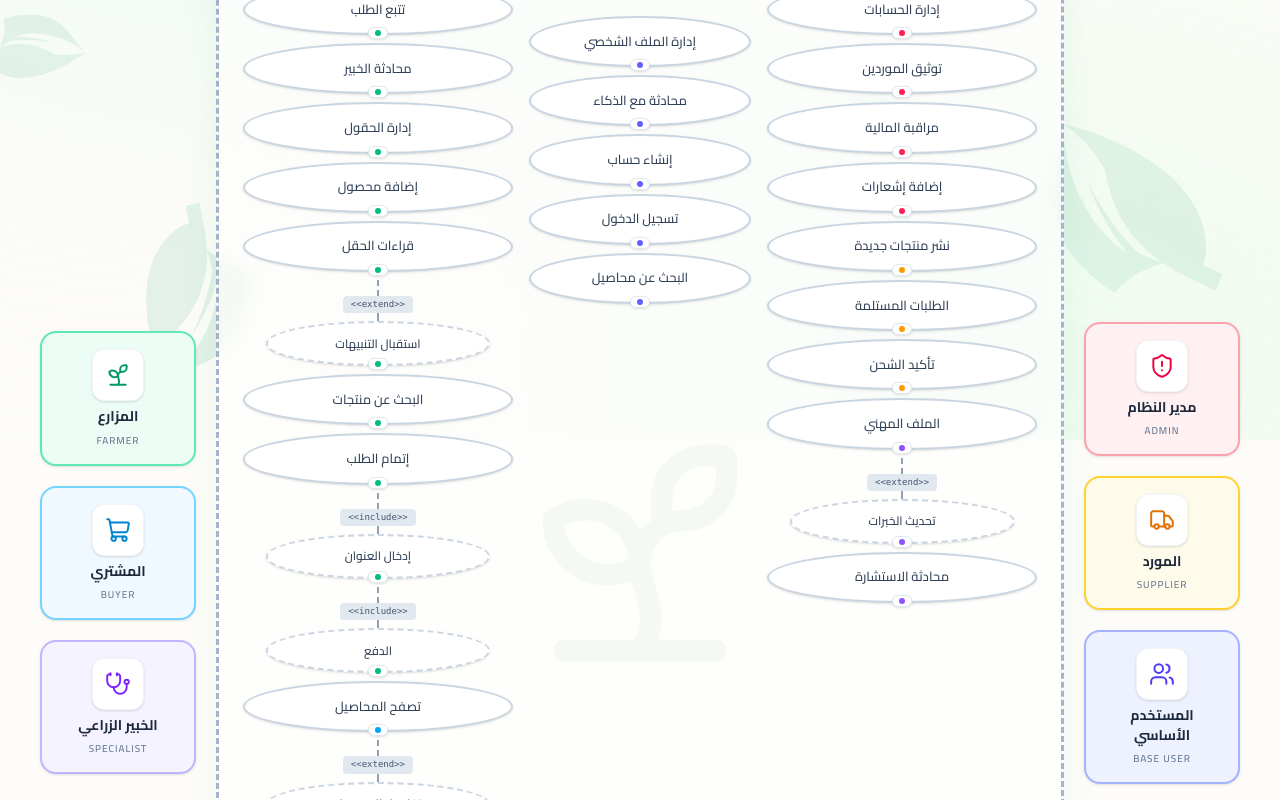
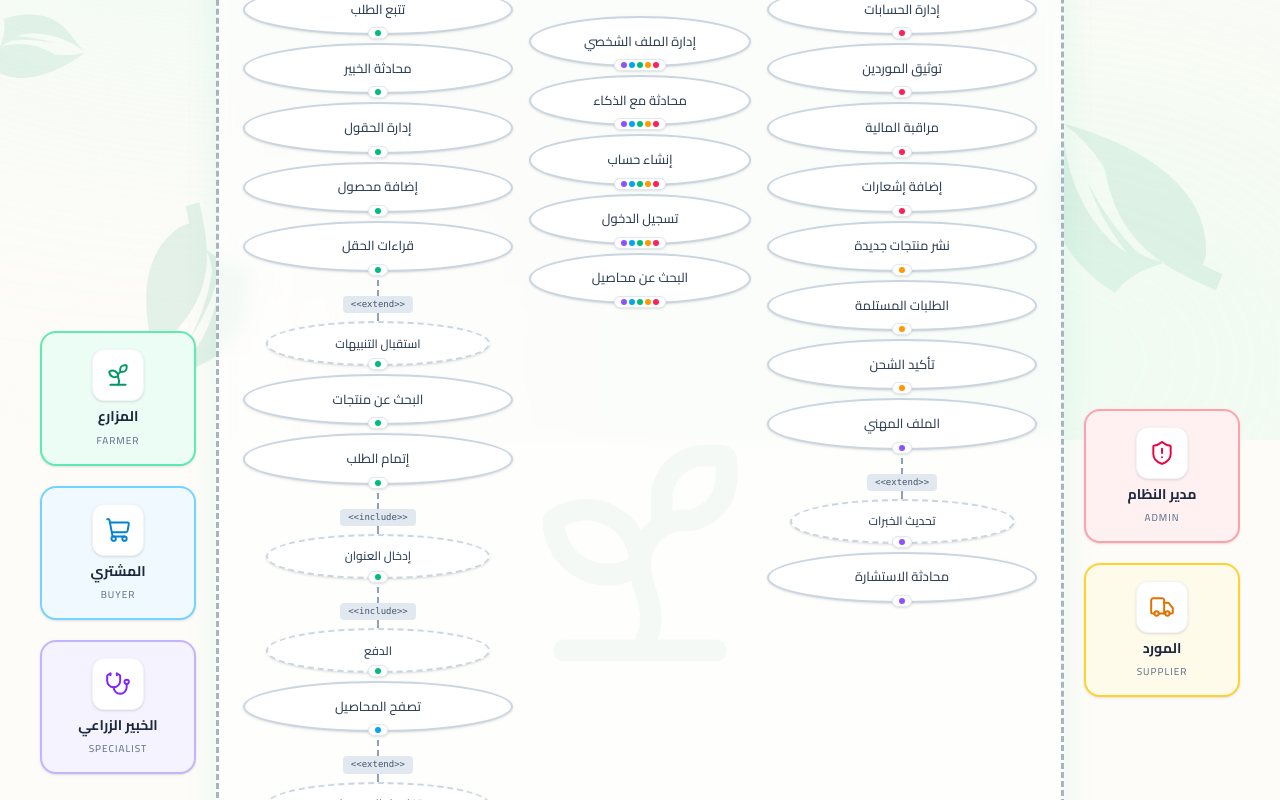
Before and after one commit to Moustafakhameis/Zar3a---UseCase, a React (Vite) app: page / in a window 1280 px wide. Shown: the part 360-1160 px from the top of the page. Built offline with nearby package versions, Linux system fonts and the light colour scheme.

Commit message:
refactor: remove Base User actor and reassign shared use cases to all users

```diff
--- a/src/constants/theme.js
+++ b/src/constants/theme.js
@@ -51,14 +51,4 @@ export const ACTOR_COLORS = {
     dotBg: 'bg-violet-500',
     gradient: 'from-violet-500 to-violet-600',
   },
-  base_user: {
-    color: 'text-indigo-600 dark:text-indigo-400',
-    bg: 'bg-indigo-50 dark:bg-indigo-900/40',
-    border: 'border-indigo-300 dark:border-indigo-500',
-    hoverBg: 'hover:bg-indigo-100 dark:hover:bg-indigo-800/50',
-    lineColor: '#6366f1',
-    lineColorDim: 'rgba(99,102,241,0.12)',
-    dotBg: 'bg-indigo-500',
-    gradient: 'from-indigo-500 to-indigo-600',
-  },
 };
--- a/src/data/umlData.js
+++ b/src/data/umlData.js
@@ -15,7 +15,6 @@ export const TRANSLATIONS = {
     farmer: 'المزارع',
     buyer: 'المشتري',
     specialist: 'الخبير الزراعي',
-    base_user: 'المستخدم الأساسي',
     dark: 'الوضع الداكن',
     light: 'الوضع الفاتح',
     architecture: 'المعماري',
@@ -33,7 +32,6 @@ export const TRANSLATIONS = {
     farmer: 'Farmer',
     buyer: 'Buyer',
     specialist: 'Specialist',
-    base_user: 'Base User',
     dark: 'Dark',
     light: 'Light',
     architecture: 'Architecture',
@@ -43,31 +41,23 @@ export const TRANSLATIONS = {
 
 // ─── Actors ──────────────────────────────────────────────────
 export const ACTORS = [
-  { id: 'admin',      role: 'Admin',      side: 'left',  icon: ShieldAlert,  inherits: ['base_user'] },
-  { id: 'supplier',   role: 'Supplier',   side: 'left',  icon: Truck,        inherits: ['base_user'] },
-  { id: 'base_user',  role: 'Base User',  side: 'left',  icon: Users,        inherits: [] },
-  { id: 'farmer',     role: 'Farmer',     side: 'right', icon: Sprout,       inherits: ['base_user'] },
-  { id: 'buyer',      role: 'Buyer',      side: 'right', icon: ShoppingCart, inherits: ['base_user'] },
-  { id: 'specialist', role: 'Specialist', side: 'right', icon: Stethoscope,  inherits: ['base_user'] },
+  { id: 'admin',      role: 'Admin',      side: 'left',  icon: ShieldAlert },
+  { id: 'supplier',   role: 'Supplier',   side: 'left',  icon: Truck },
+  { id: 'farmer',     role: 'Farmer',     side: 'right', icon: Sprout },
+  { id: 'buyer',      role: 'Buyer',      side: 'right', icon: ShoppingCart },
+  { id: 'specialist', role: 'Specialist', side: 'right', icon: Stethoscope },
 ];
 
 export const ACTORS_BY_ID = Object.fromEntries(ACTORS.map(a => [a.id, a]));
 
-// Helper to resolve inherited actors (if an actor has a use case, all actors that inherit from it also have access)
-// In this specific diagram, Admin, Supplier, Farmer, Buyer, Specialist all inherit from Base User.
-// So if a usecase belongs to base_user, it technically belongs to all of them.
-// We will explicitly map this below.
-
-const ALL_USERS = ['admin', 'supplier', 'farmer', 'buyer', 'specialist', 'base_user'];
-
 // ─── Use Cases ───────────────────────────────────────────────
 export const USE_CASES = [
-  // Base User Use Cases (Center group)
-  { id: 'uc_profile',  label: { ar: 'إدارة الملف الشخصي',  en: 'Manage Profile' },     group: 'center', actors: ['base_user'] },
-  { id: 'uc_chat_ai',  label: { ar: 'محادثة مع الذكاء',    en: 'Chat with AI' },       group: 'center', actors: ['base_user'] },
-  { id: 'uc_register', label: { ar: 'إنشاء حساب',          en: 'Register' },           group: 'center', actors: ['base_user'] },
-  { id: 'uc_login',    label: { ar: 'تسجيل الدخول',        en: 'Login' },              group: 'center', actors: ['base_user'] },
-  { id: 'uc_search_crops', label: { ar: 'البحث عن محاصيل', en: 'Search Crops' },       group: 'center', actors: ['base_user'] },
+  // Shared Use Cases (Center group)
+  { id: 'uc_profile',  label: { ar: 'إدارة الملف الشخصي',  en: 'Manage Profile' },     group: 'center', actors: ['admin','supplier','farmer','buyer','specialist'] },
+  { id: 'uc_chat_ai',  label: { ar: 'محادثة مع الذكاء',    en: 'Chat with AI' },       group: 'center', actors: ['admin','supplier','farmer','buyer','specialist'] },
+  { id: 'uc_register', label: { ar: 'إنشاء حساب',          en: 'Register' },           group: 'center', actors: ['admin','supplier','farmer','buyer','specialist'] },
+  { id: 'uc_login',    label: { ar: 'تسجيل الدخول',        en: 'Login' },              group: 'center', actors: ['admin','supplier','farmer','buyer','specialist'] },
+  { id: 'uc_search_crops', label: { ar: 'البحث عن محاصيل', en: 'Search Crops' },       group: 'center', actors: ['admin','supplier','farmer','buyer','specialist'] },
 
   // Admin Use Cases (Left group)
   { id: 'uc_admin1', label: { ar: 'إدارة الحسابات',       en: 'Manage All User Accounts' },   group: 'left', actors: ['admin'] },
```
